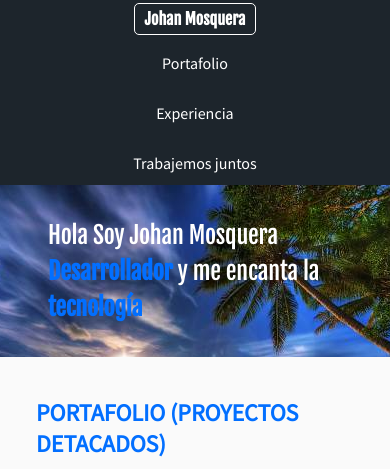
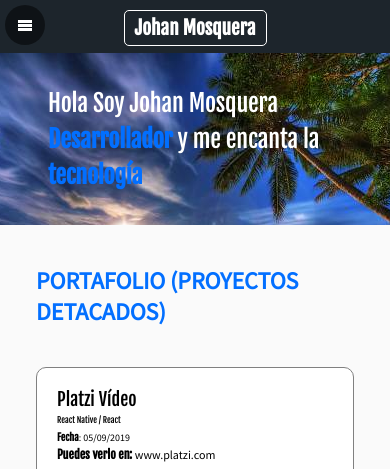
Before and after one commit to jocode/desarrollo.web, a plain HTML site: page index.html in a window 390 px wide. Shown: the top 469 px of the page. Drawn offline with Linux system fonts and the light colour scheme.

Commit message:
Añanidiendo características dedicadas a pantallas pequeñas
Se agrega nuevas caracteristicas como:
- Vídeo responsive
- Fuentes de íconos
- Menu de hambburguesa usando el patrón off-canvas
- Posicionando el menú con posiciones relativas y absolutas

```diff
--- a/estilos.css
+++ b/estilos.css
@@ -4,6 +4,38 @@ gris claro = #626262
 background gris = #1b2127
 celeste = #026fff
 */
+
+@font-face {
+  font-family: 'icomoon';
+  src:  url('assets/fonts/icomoon.eot?3ot2jt');
+  src:  url('assets/fonts/icomoon.eot?3ot2jt#iefix') format('embedded-opentype'),
+    url('assets/fonts/icomoon.ttf?3ot2jt') format('truetype'),
+    url('assets/fonts/icomoon.woff?3ot2jt') format('woff'),
+    url('assets/fonts/icomoon.svg?3ot2jt#icomoon') format('svg');
+  font-weight: normal;
+  font-style: normal;
+  font-display: block;
+}
+
+[class^="icon-"], [class*=" icon-"] {
+  /* use !important to prevent issues with browser extensions that change fonts */
+  font-family: 'icomoon' !important;
+  speak: none;
+  font-style: normal;
+  font-weight: normal;
+  font-variant: normal;
+  text-transform: none;
+  line-height: 1;
+
+  /* Better Font Rendering =========== */
+  -webkit-font-smoothing: antialiased;
+  -moz-osx-font-smoothing: grayscale;
+}
+
+.icon-menu:before {
+  content: "\e9bd";
+}
+
 
 body {
   font-family: 'Source Sans Pro', sans-serif;
@@ -101,7 +133,7 @@ figure {
   border-top: 3px solid transparent;
 }
 
-.header a:hover {
+.header nav a:hover {
   border-top: 3px solid white;
 }
 
@@ -245,7 +277,7 @@ h2.event-title {
 }
 
 .event figure {
-  width: inherit;
+  width: auto;
 }
 
 .event img {
@@ -366,7 +398,52 @@ Estos estilo son importantes a tenerlos en cuenta
   justify-content: inherit;
   align-items: inherit;
   height: inherit;;
-  flex-wrap: inherit;
+  /* flex-wrap: inherit; */
+}
+
+.html-video {
+  width: 100%;
+  height: auto;
+  /* max-width: 100%; */
+}
+
+/**
+Vídeo responsive en Youtube
+*/
+.youtube-video{
+  /* width: 100%;
+  height: auto; */
+  position: absolute;
+  top: 0;
+  bottom: 0;
+  right: 0;
+  left: 0;
+  width: 100%;
+  height: 100%;
+  /* z-index: 3; */
+}
+
+.flexible-video {
+  width: 100%;
+  height: 0;
+  padding-top: 56.25%;
+  background: blue;
+  position: relative;
+}
+
+.burger-button {
+  width: 40px;
+  height: 40px;
+  border-radius: 50%;
+  background-color: rgba(0,0,0,.5);
+  display: none;
+  line-height: 40px;
+  text-align: center;
+  position: fixed;
+  z-index: 4;
+  left: 5px;
+  top: 5px;
+  color: white;
 }
 
 /**
@@ -407,6 +484,11 @@ Cada media query se le denomina break points
 
 /* Ipad */
 @media screen and (max-width: 767px){
+
+  .burger-button {
+    display: block;
+  }
+
   .header {
     display: block;
     height: auto;
@@ -422,6 +504,40 @@ Cada media query se le denomina break points
 
   .header a {
     justify-content: center;
+    height: 50px;
+    font-size: 1.2em;
+    /* margin-bottom: .5em; */
+  }
+
+  .header nav a {
+    font-size: 2em;
+    margin-bottom: 1.2;
+  }
+
+  .header .logo {
+    text-align: center;
+  }
+
+  .menu {
+    position: fixed;
+    background: #056dffc9;
+    z-index: 3;
+    top: 0;
+    left: -100vw;
+    width: 100vw;
+    /* height: 100vh; */
+    bottom: 0;
+    display: flex;
+    justify-items: center;
+    justify-content: center;
+  }
+
+  .menu.is-active {
+    left: 0;
+  }
+
+  .menu ol {
+    align-self: center;
   }
 
   .project {
--- a/index.html
+++ b/index.html
@@ -20,7 +20,7 @@
 </head>
 
 <body>
-
+  <i class="icon-menu burger-button"></i>
   <header class="header">
 
     <div class="container">
@@ -89,6 +89,10 @@
     </div>
   </section>
 
+  <!-- <div class="flexible-video">
+      <iframe class="youtube-video" width="560" height="315" src="https://www.youtube.com/embed/lhCmMawWmbE" frameborder="0" allow="accelerometer; autoplay; encrypted-media; gyroscope; picture-in-picture" allowfullscreen></iframe>
+  </div> -->
+
   <section id="eventos"">
     <div class=" container">
     <h2 class="event-title">Más sobre mi Experiencia</h2>
@@ -96,6 +100,7 @@
     <div class="event-list">
       <article class="event">
         <figure class="event-imageContainer">
+            <!-- <video class="html-video" src="https://raw.githubusercontent.com/LeonidasEsteban/responsive-design-portafolio/master/videos/f8.mp4" width="1280" height="720" controls/> -->
           <img src="assets/people.jpeg" class="event-image" />
         </figure>
         <div class="event-detail">
@@ -106,7 +111,10 @@
       </article>
       <article class="event">
         <figure class="event-imageContainer">
-          <img src="assets/people.jpeg" class="event-image" />
+          <!-- <img src="assets/people.jpeg" class="event-image" /> -->
+          <div class="flexible-video">
+              <iframe class="youtube-video" width="560" height="315" src="https://www.youtube.com/embed/lhCmMawWmbE" frameborder="0" allow="accelerometer; autoplay; encrypted-media; gyroscope; picture-in-picture" allowfullscreen></iframe>
+          </div>
         </figure>
         <div class="event-detail">
           <h3 class="event-title">Developer Circles</h3>
```
Also changed, not shown: assets/fonts/icomoon.ttf (added), assets/fonts/icomoon.woff (added), 4 other files.
